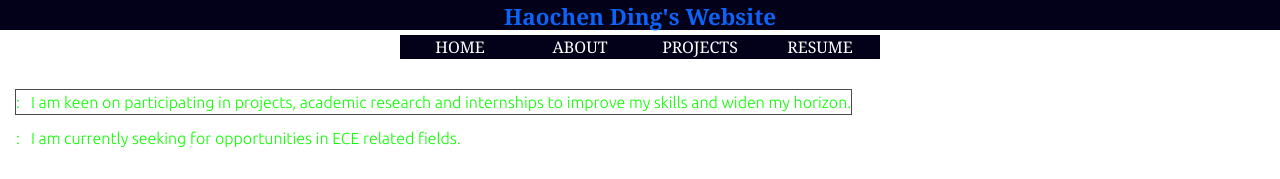
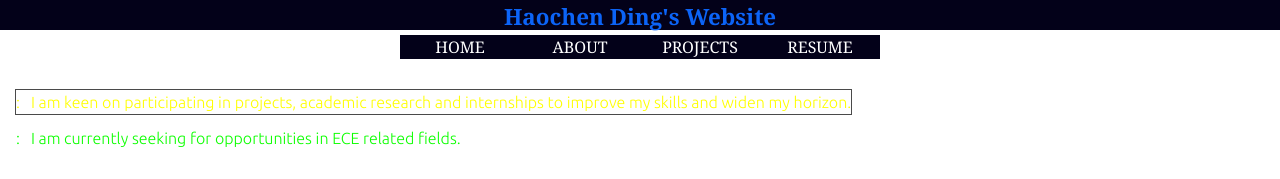
Before and after one commit to haochend413/my-website-v2, a Next.js app: page /projects in a window 1280 px wide. In both pictures the pointer is over the element 433 px from the left and 102 px from the top of the page. Shown: the top 179 px of the page. Built offline with nearby package versions, Linux system fonts and the light colour scheme.

Commit message:
textbox hover color change

```diff
--- a/src/app/about/about.module.css
+++ b/src/app/about/about.module.css
@@ -36,6 +36,7 @@
 
 .textbox p:hover {
   border: 1px rgb(74, 74, 74), solid;
+  color: yellow;
 }
 
 .typewriter {
--- a/src/app/global.css
+++ b/src/app/global.css
@@ -54,7 +54,7 @@ body {
 }
 
 .textbox p:hover {
-  border: 1px rgb(74, 74, 74), solid;
+  color: yellow;
 }
 
 .typewriter {
--- a/src/app/projects/projects.module.css
+++ b/src/app/projects/projects.module.css
@@ -41,6 +41,7 @@
 
 .textbox p:hover {
   border: 1px rgb(74, 74, 74), solid;
+  color: yellow;
 }
 
 .typewriter {
```
